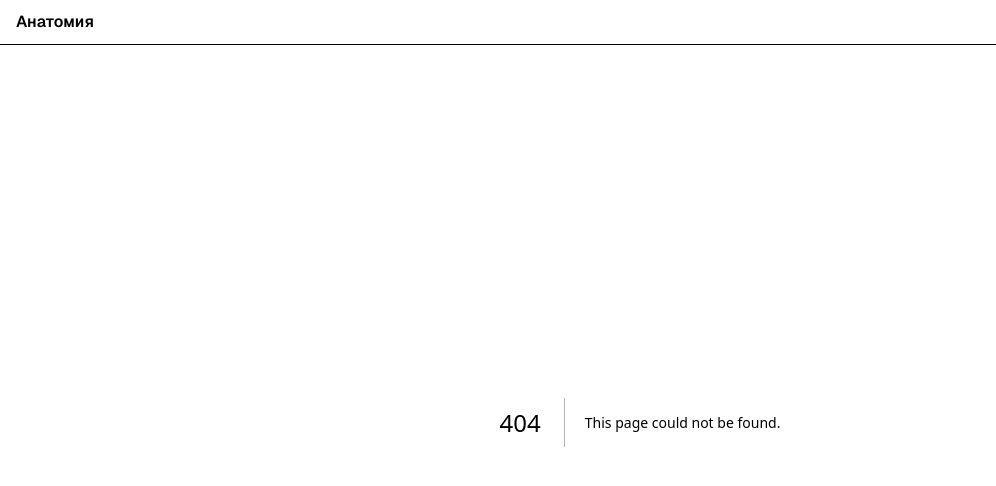
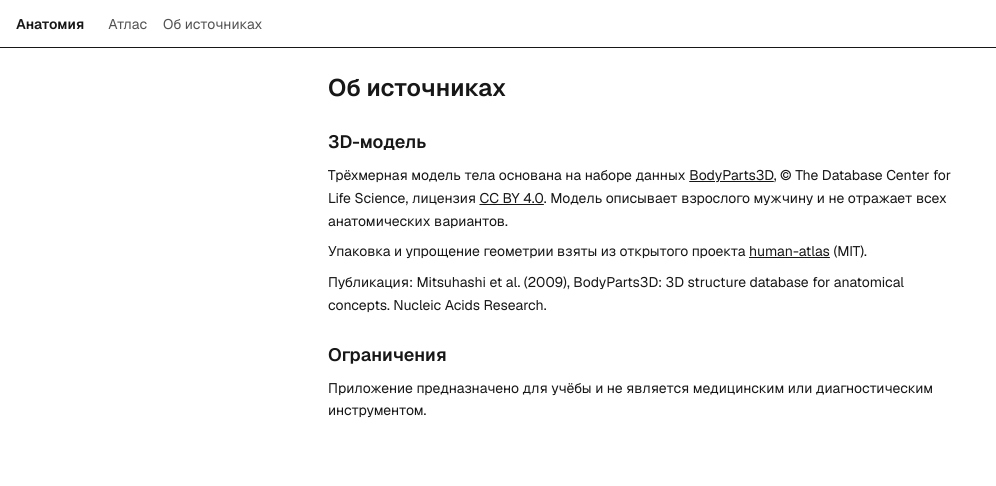
Before and after one commit to abcsz1525/anatomia, a Next.js app: page /about in a window 1280 px wide. Before the commit this address had no page. Shown: the top 486 px of the page, without its empty margins (0-996 px from the left). Built offline with nearby package versions, Linux system fonts and the light colour scheme.

Commit message:
feat: site header, home redirect and attribution page
Co-Authored-By: Claude Fable 5.1 <noreply@anthropic.com>

```diff
--- /dev/null
+++ b/src/app/about/page.tsx
@@ -0,0 +1,28 @@
+export const metadata = { title: "Об источниках — Анатомия" };
+
+export default function AboutPage() {
+  return (
+    <main className="mx-auto max-w-2xl space-y-6 p-6 text-sm leading-relaxed">
+      <h1 className="text-2xl font-semibold">Об источниках</h1>
+      <section className="space-y-2">
+        <h2 className="text-lg font-semibold">3D-модель</h2>
+        <p>
+          Трёхмерная модель тела основана на наборе данных{" "}
+          <a className="underline" href="https://dbarchive.biosciencedbc.jp/en/bodyparts3d/download.html">BodyParts3D</a>,
+          © The Database Center for Life Science, лицензия{" "}
+          <a className="underline" href="https://creativecommons.org/licenses/by/4.0/">CC BY 4.0</a>.
+          Модель описывает взрослого мужчину и не отражает всех анатомических вариантов.
+        </p>
+        <p>
+          Упаковка и упрощение геометрии взяты из открытого проекта{" "}
+          <a className="underline" href="https://github.com/ismailatilan-44/human-atlas">human-atlas</a> (MIT).
+        </p>
+        <p>Публикация: Mitsuhashi et al. (2009), BodyParts3D: 3D structure database for anatomical concepts. Nucleic Acids Research.</p>
+      </section>
+      <section className="space-y-2">
+        <h2 className="text-lg font-semibold">Ограничения</h2>
+        <p>Приложение предназначено для учёбы и не является медицинским или диагностическим инструментом.</p>
+      </section>
+    </main>
+  );
+}
--- a/src/app/layout.tsx
+++ b/src/app/layout.tsx
@@ -1,5 +1,6 @@
 import type { Metadata } from "next";
 import { Geist, Geist_Mono } from "next/font/google";
+import { SiteHeader } from "@/components/SiteHeader";
 import "./globals.css";
 
 const geistSans = Geist({
@@ -24,8 +25,7 @@ export default function RootLayout({ children }: LayoutProps<"/">) {
       className={`${geistSans.variable} ${geistMono.variable} h-full antialiased`}
     >
       <body className="min-h-dvh bg-white text-neutral-900 antialiased flex flex-col">
-        {/* Временный заголовок; SiteHeader появится в Task 9 */}
-        <header className="h-12 border-b px-4 flex items-center font-semibold">Анатомия</header>
+        <SiteHeader />
         {children}
       </body>
     </html>
--- a/src/app/page.tsx
+++ b/src/app/page.tsx
@@ -1,69 +1,5 @@
-import Image from "next/image";
+import { redirect } from "next/navigation";
 
 export default function Home() {
-  return (
-    <div className="flex flex-col flex-1 items-center justify-center bg-zinc-50 font-sans dark:bg-black">
-      <main className="flex flex-1 w-full max-w-3xl flex-col items-center justify-between py-32 px-16 bg-white dark:bg-black sm:items-start">
-        <Image
-          className="dark:invert h-5 w-[100px]"
-          src="/next.svg"
-          alt="Next.js logo"
-          width={100}
-          height={20}
-          priority
-        />
-        <div className="flex flex-col items-center gap-6 text-center sm:items-start sm:text-left">
-          <h1 className="max-w-xs text-3xl font-semibold leading-10 tracking-tight text-black dark:text-zinc-50">
-            To get started, edit the{" "}
-            <code className="rounded bg-black/[.06] px-1.5 py-0.5 font-mono text-[0.9em] dark:bg-white/[.08]">
-              page.tsx
-            </code>{" "}
-            file.
-          </h1>
-          <p className="max-w-md text-lg leading-8 text-zinc-600 dark:text-zinc-400">
-            Looking for a starting point or more instructions? Head over to{" "}
-            <a
-              href="https://vercel.com/templates?framework=next.js&utm_source=create-next-app&utm_medium=appdir-template-tw&utm_campaign=create-next-app"
-              className="font-medium text-zinc-950 dark:text-zinc-50"
-            >
-              Templates
-            </a>{" "}
-            or the{" "}
-            <a
-              href="https://nextjs.org/learn?utm_source=create-next-app&utm_medium=appdir-template-tw&utm_campaign=create-next-app"
-              className="font-medium text-zinc-950 dark:text-zinc-50"
-            >
-              Learning
-            </a>{" "}
-            center.
-          </p>
-        </div>
-        <div className="flex flex-col gap-4 text-base font-medium sm:flex-row">
-          <a
-            className="flex h-12 w-full items-center justify-center gap-2 rounded-full bg-foreground px-5 text-background transition-colors hover:bg-[#383838] dark:hover:bg-[#ccc] md:w-[158px]"
-            href="https://vercel.com/new?utm_source=create-next-app&utm_medium=appdir-template-tw&utm_campaign=create-next-app"
-            target="_blank"
-            rel="noopener noreferrer"
-          >
-            <Image
-              className="dark:invert h-[14px] w-4"
-              src="/vercel.svg"
-              alt="Vercel logomark"
-              width={16}
-              height={14}
-            />
-            Deploy Now
-          </a>
-          <a
-            className="flex h-12 w-full items-center justify-center rounded-full border border-solid border-black/[.08] px-5 transition-colors hover:border-transparent hover:bg-black/[.04] dark:border-white/[.145] dark:hover:bg-[#1a1a1a] md:w-[158px]"
-            href="https://nextjs.org/docs?utm_source=create-next-app&utm_medium=appdir-template-tw&utm_campaign=create-next-app"
-            target="_blank"
-            rel="noopener noreferrer"
-          >
-            Documentation
-          </a>
-        </div>
-      </main>
-    </div>
-  );
+  redirect("/atlas");
 }
--- /dev/null
+++ b/src/components/SiteHeader.tsx
@@ -0,0 +1,13 @@
+import Link from "next/link";
+
+export function SiteHeader() {
+  return (
+    <header className="flex h-12 items-center gap-6 border-b bg-white px-4 text-sm">
+      <Link href="/atlas" className="font-semibold">Анатомия</Link>
+      <nav className="flex gap-4 text-neutral-600">
+        <Link href="/atlas" className="hover:text-neutral-900">Атлас</Link>
+        <Link href="/about" className="hover:text-neutral-900">Об источниках</Link>
+      </nav>
+    </header>
+  );
+}
```
